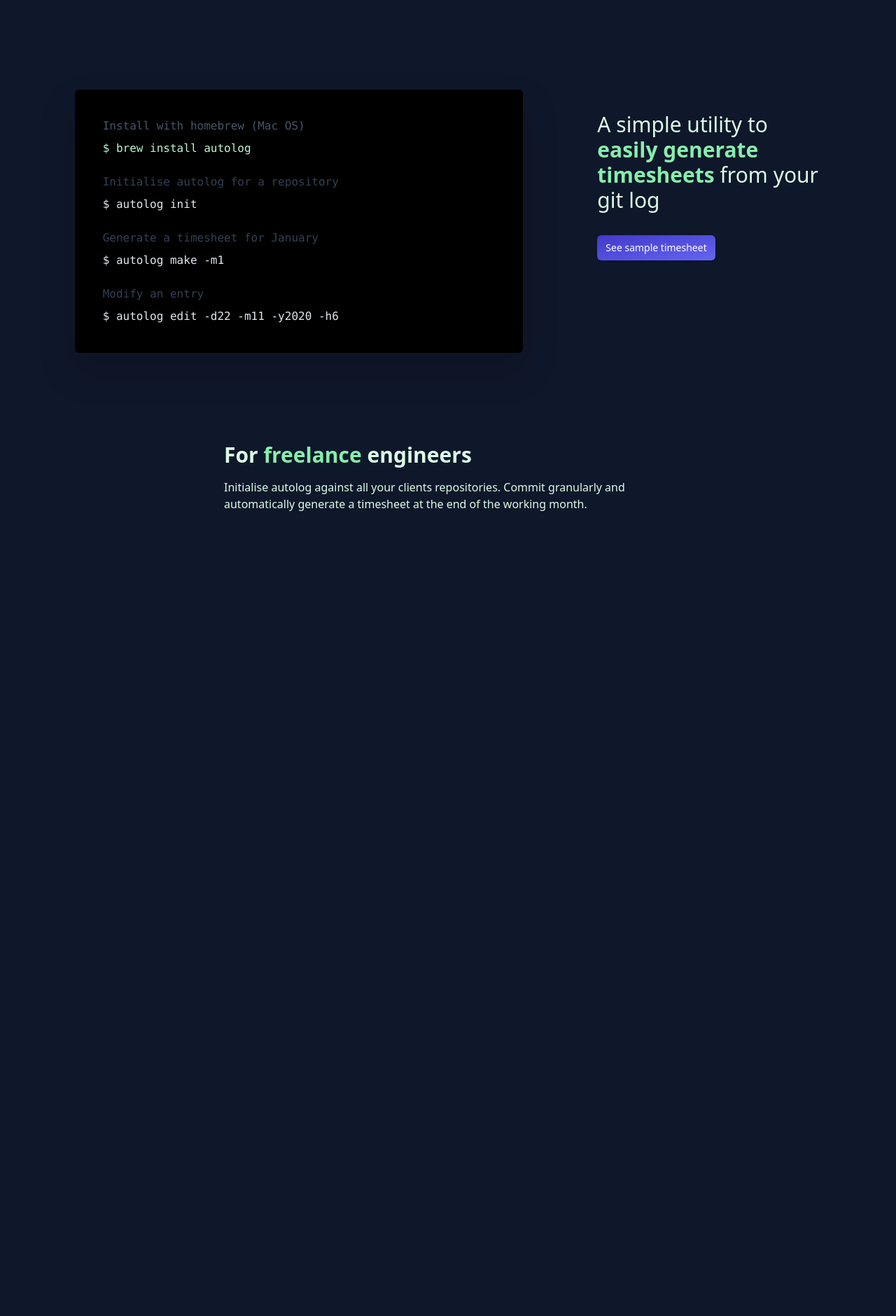
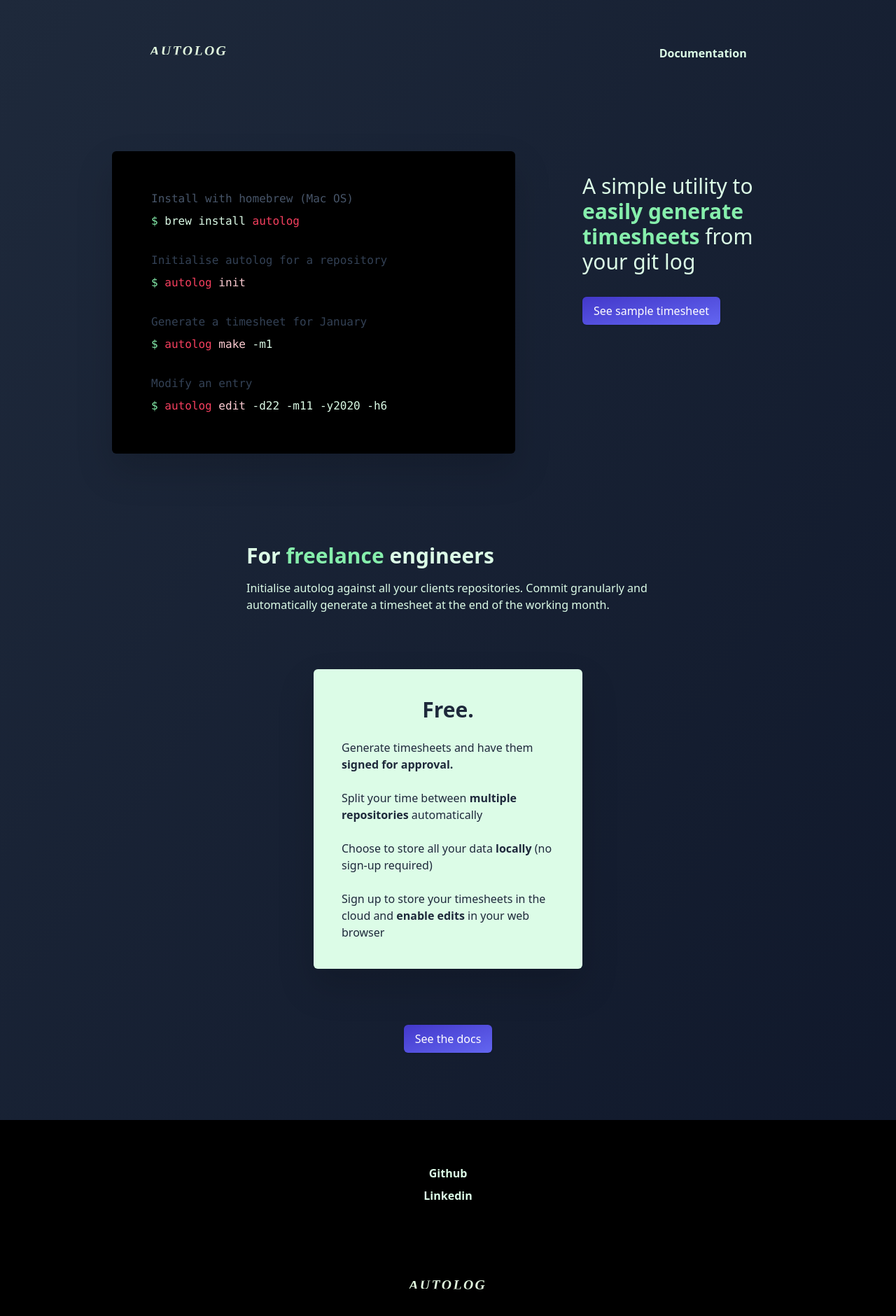
Before and after one commit to daveymoores/timesheet-gen-server, a Next.js app: page / in a window 1280 px wide. Shown: the top 1880 px of the page at 70% size. Before the commit the page ends 800 px from the top, so only its background shows below. Built offline with nearby package versions, Linux system fonts and the light colour scheme; no server answers.

Commit message:
desktop homepage styles

```diff
--- /dev/null
+++ b/components/Code/CodeLine/CodeLine.tsx
@@ -0,0 +1,36 @@
+import React from "react";
+
+interface CodeLineProps {
+  command: string;
+}
+
+const CodeLine: React.FC<CodeLineProps> = ({ command }) => {
+  const textFragments = command.split(" ");
+
+  const classNameGenerator = (index: number): string => {
+    switch (index) {
+      case 0:
+        return "text-rose-500";
+      case 1:
+        return "text-rose-200";
+      default:
+        return "text-green-100";
+    }
+  };
+
+  return (
+    <span className="text-slate-200 font-mono">
+      <span className="text-green-300">$</span>
+      {textFragments.map((text, index) => {
+        return (
+          <span key={index} className={classNameGenerator(index)}>
+            {" "}
+            {text}
+          </span>
+        );
+      })}
+    </span>
+  );
+};
+
+export default CodeLine;
--- a/components/Footer/Footer.styles.ts
+++ /dev/null
@@ -1,68 +0,0 @@
-import css from "styled-jsx/css";
-
-export default css`
-  footer {
-    display: flex;
-    flex-direction: column;
-    justify-content: space-between;
-    align-items: stretch;
-
-    max-width: var(--max-content-width);
-    width: 100%;
-    height: auto;
-    margin: 0 auto;
-  }
-
-  @media (prefers-color-scheme: dark) {
-    footer {
-      border: var(--lineWidth) solid var(--lightGreen);
-    }
-  }
-
-  @media (prefers-color-scheme: light) {
-    footer {
-      border: var(--lineWidth) solid var(--darkGrey);
-    }
-  }
-
-  .bottom-bar {
-    height: var(--cell-height);
-    display: flex;
-    justify-content: space-between;
-    align-items: stretch;
-  }
-
-  @media (prefers-color-scheme: dark) {
-    .bottom-bar {
-      border-top: var(--lineWidth) solid var(--lightGreen);
-    }
-  }
-
-  @media (prefers-color-scheme: light) {
-    .bottom-bar {
-      border-top: var(--lineWidth) solid var(--darkGrey);
-    }
-  }
-
-  ul {
-    display: flex;
-    justify-content: center;
-    align-items: stretch;
-
-    list-style: none;
-
-    padding: 0;
-    margin: 0 0 0 auto;
-  }
-
-  li {
-    border-top: none;
-    border-bottom: none;
-    border-right: none;
-  }
-
-  li:nth-child(2) {
-    padding: 0.7em 0.7em 0.7em 0;
-    border-left: none;
-  }
-`;
--- a/components/Footer/Footer.tsx
+++ b/components/Footer/Footer.tsx
@@ -1,39 +1,26 @@
 import Image from "next/image";
+import Link from "next/link";
 import React from "react";
-import useSystemTheme from "react-use-system-theme";
-
-import NewsletterSubscribe from "../NewsletterSubscribe/NewsletterSubscribe";
-import styles from "./Footer.styles";
 
 const Footer: React.FC = () => {
-  const systemTheme = useSystemTheme("dark");
-
-  const githubImageSrc =
-    systemTheme === "dark"
-      ? "GitHub-Mark-Light-64px.svg"
-      : "GitHub-Mark-Dark-64px.svg";
   return (
-    <>
-      <footer>
-        <NewsletterSubscribe />
-        <div className="bottom-bar">
-          <ul>
-            <li className="t-gen--cell">
-              <a href="">View on Github</a>
-            </li>
-            <li className="t-gen--cell">
-              <Image
-                height={25}
-                width={25}
-                src={`/${githubImageSrc}`}
-                alt="GitHub icon"
-              />
-            </li>
-          </ul>
+    <footer className="bg-black mt-24">
+      <nav className="container font-semibold flex justify-center flex-col align-middle items-center gap-2 py-16">
+        <Link href="/documentation">Github</Link>
+        <Link href="/documentation">Linkedin</Link>
+        <div className="mt-24">
+          <Link href="/" passHref>
+            <Image
+              src="/logo.svg"
+              width={114}
+              height={15}
+              priority={true}
+              layout="fixed"
+            />
+          </Link>
         </div>
-      </footer>
-      <style jsx>{styles}</style>
-    </>
+      </nav>
+    </footer>
   );
 };
 
--- a/components/Layout/Layout.tsx
+++ b/components/Layout/Layout.tsx
@@ -1,11 +1,14 @@
 import React from "react";
+
+import Footer from "../Footer/Footer";
+import Navigation from "../Navigation/Navigation";
 
 const Layout: React.FC = (props) => {
   return (
     <div className="page-layout">
-      {/*<Navigation />*/}
+      <Navigation />
       <main>{props.children}</main>
-      {/*<Footer />*/}
+      <Footer />
     </div>
   );
 };
--- a/components/Navigation/Navigation.styles.ts
+++ /dev/null
@@ -1,59 +0,0 @@
-import css from "styled-jsx/css";
-
-export default css`
-  nav {
-    display: flex;
-    justify-content: space-between;
-    align-items: stretch;
-
-    max-width: var(--max-content-width);
-    width: 100%;
-    height: var(--cellHeight);
-    border: var(--lineWidth) solid var(--lightGreen);
-    margin: 0 auto;
-  }
-
-  @media (prefers-color-scheme: dark) {
-    nav {
-      border: var(--lineWidth) solid var(--lightGreen);
-    }
-  }
-
-  @media (prefers-color-scheme: light) {
-    nav {
-      border: var(--lineWidth) solid var(--darkGrey);
-    }
-  }
-
-  nav > span {
-    border-top: none;
-    border-bottom: none;
-    border-left: none;
-    font-size: 18px;
-    font-weight: 700;
-    letter-spacing: 0.05em;
-  }
-
-  @media screen and (max-width: 501px) {
-    nav > span {
-      border-right: none;
-    }
-  }
-
-  ul {
-    display: flex;
-    justify-content: center;
-    align-items: stretch;
-
-    list-style: none;
-
-    padding: 0;
-    margin: 0;
-  }
-
-  li {
-    border-top: none;
-    border-bottom: none;
-    border-right: none;
-  }
-`;
--- a/components/Navigation/Navigation.tsx
+++ b/components/Navigation/Navigation.tsx
@@ -1,26 +1,25 @@
+import Image from "next/image";
 import Link from "next/link";
 import React from "react";
 
-import navStyles from "./Navigation.styles";
-
 const Navigation: React.FC = () => {
   return (
-    <>
-      <nav role="navigation">
-        <span className="t-gen--cell">
-          <Link href="/">TIMESHEET-GEN</Link>
-        </span>
-        <ul>
-          <li className="t-gen--cell">
-            <Link href="">Docs</Link>
-          </li>
-          <li className="t-gen--cell">
-            <Link href="">Code</Link>
-          </li>
-        </ul>
-      </nav>
-      <style jsx>{navStyles}</style>
-    </>
+    <div className="grid grid-cols-12 mt-16 mx-auto lg:max-w-screen-xl font-semibold">
+      <div className="col-span-8 col-start-3">
+        <nav className="flex justify-between align-middle">
+          <Link href="/" passHref>
+            <Image
+              src="/logo.svg"
+              width={114}
+              height={15}
+              priority={true}
+              layout="fixed"
+            />
+          </Link>
+          <Link href="/documentation">Documentation</Link>
+        </nav>
+      </div>
+    </div>
   );
 };
 
--- a/pages/_document.tsx
+++ b/pages/_document.tsx
@@ -11,7 +11,7 @@ class MyDocument extends Document {
             rel="stylesheet"
           />
         </Head>
-        <body className="bg-slate-900">
+        <body className="text-green-100 h-full antialiased bg-gradient-to-tl from-slate-900 to-slate-800">
           <Main />
           <NextScript />
         </body>
--- /dev/null
+++ b/pages/documentation.tsx
@@ -0,0 +1,7 @@
+import React from "react";
+
+const Documentation = () => {
+  return <div>Hello</div>;
+};
+
+export default Documentation;
--- a/pages/index.tsx
+++ b/pages/index.tsx
@@ -1,19 +1,22 @@
 import type { NextPage } from "next";
 import React from "react";
 
+import CodeLine from "../components/Code/CodeLine/CodeLine";
+
 const Home: NextPage = () => {
   return (
-    <article>
+    <article className="mx-auto lg:max-w-screen-xl">
       <div className="md:container md:mx-auto">
         <div className="grid grid-cols-12 mt-32">
           <div className="col-span-6 col-start-2">
-            <code className="p-10 rounded-md bg-black flex flex-col gap-6 drop-shadow-2xl">
+            <code className="p-14 rounded-md bg-black flex flex-col gap-8 drop-shadow-2xl">
               <span className="flex flex-col gap-y-2">
                 <span className="text-slate-600 font-mono">
                   Install with homebrew (Mac OS)
                 </span>
-                <span className="text-green-200 font-mono">
-                  $ brew install autolog
+                <span className="text-green-100 font-mono">
+                  <span className="text-green-300">$</span> brew install{" "}
+                  <span className="text-rose-500">autolog</span>
                 </span>
               </span>
 
@@ -21,25 +24,21 @@ const Home: NextPage = () => {
                 <span className="text-slate-700 font-mono">
                   Initialise autolog for a repository
                 </span>
-                <span className="text-slate-200 font-mono">$ autolog init</span>
+                <CodeLine command="autolog init" />
               </span>
 
               <span className="flex flex-col gap-y-2">
                 <span className="text-slate-700 font-mono">
                   Generate a timesheet for January
                 </span>
-                <span className="text-slate-200 font-mono">
-                  $ autolog make -m1
-                </span>
+                <CodeLine command="autolog make -m1" />
               </span>
 
               <span className="flex flex-col gap-y-2">
                 <span className="text-slate-700 font-mono">
                   Modify an entry
                 </span>
-                <span className="text-slate-200 font-mono">
-                  $ autolog edit -d22 -m11 -y2020 -h6
-                </span>
+                <CodeLine command="autolog edit -d22 -m11 -y2020 -h6" />
               </span>
             </code>
           </div>
@@ -52,7 +51,7 @@ const Home: NextPage = () => {
               </span>{" "}
               from your git log
             </h1>
-            <button className="py-2 px-3 bg-gradient-to-tl from-indigo-500 to-indigo-700 text-white text-sm rounded-md shadow focus:outline-none">
+            <button className="py-2 px-4 bg-gradient-to-tl from-indigo-500 to-indigo-700 text-white text-md rounded-md shadow focus:outline-none">
               See sample timesheet
             </button>
           </div>
@@ -68,6 +67,31 @@ const Home: NextPage = () => {
               timesheet at the end of the working month.
             </p>
           </div>
+
+          <div className="col-start-5 col-end-9 flex flex-col items-center">
+            <div className="mt-20 mb-20 p-10 rounded-md bg-green-100 text-slate-800 flex flex-col gap-6 drop-shadow-2xl">
+              <h3 className="text-3xl font-bold text-center">Free.</h3>
+              <p>
+                Generate timesheets and have them <b>signed for approval.</b>
+              </p>
+              <p>
+                Split your time between <b>multiple repositories</b>{" "}
+                automatically
+              </p>
+              <p>
+                Choose to store all your data <b>locally</b> (no sign-up
+                required)
+              </p>
+              <p>
+                Sign up to store your timesheets in the cloud and{" "}
+                <b>enable edits</b> in your web browser
+              </p>
+            </div>
+
+            <button className="py-2 px-4 bg-gradient-to-tl from-indigo-500 to-indigo-700 text-white text-md rounded-md shadow focus:outline-none">
+              See the docs
+            </button>
+          </div>
         </div>
       </div>
     </article>
--- a/tailwind.config.js
+++ b/tailwind.config.js
@@ -6,6 +6,11 @@ module.exports = {
   theme: {
     container: {
       center: true,
+      padding: {
+        DEFAULT: "1rem",
+        sm: "2rem",
+        lg: "4rem",
+      },
     },
   },
   plugins: [],
```
Also changed, not shown: public/logo.svg (added).
